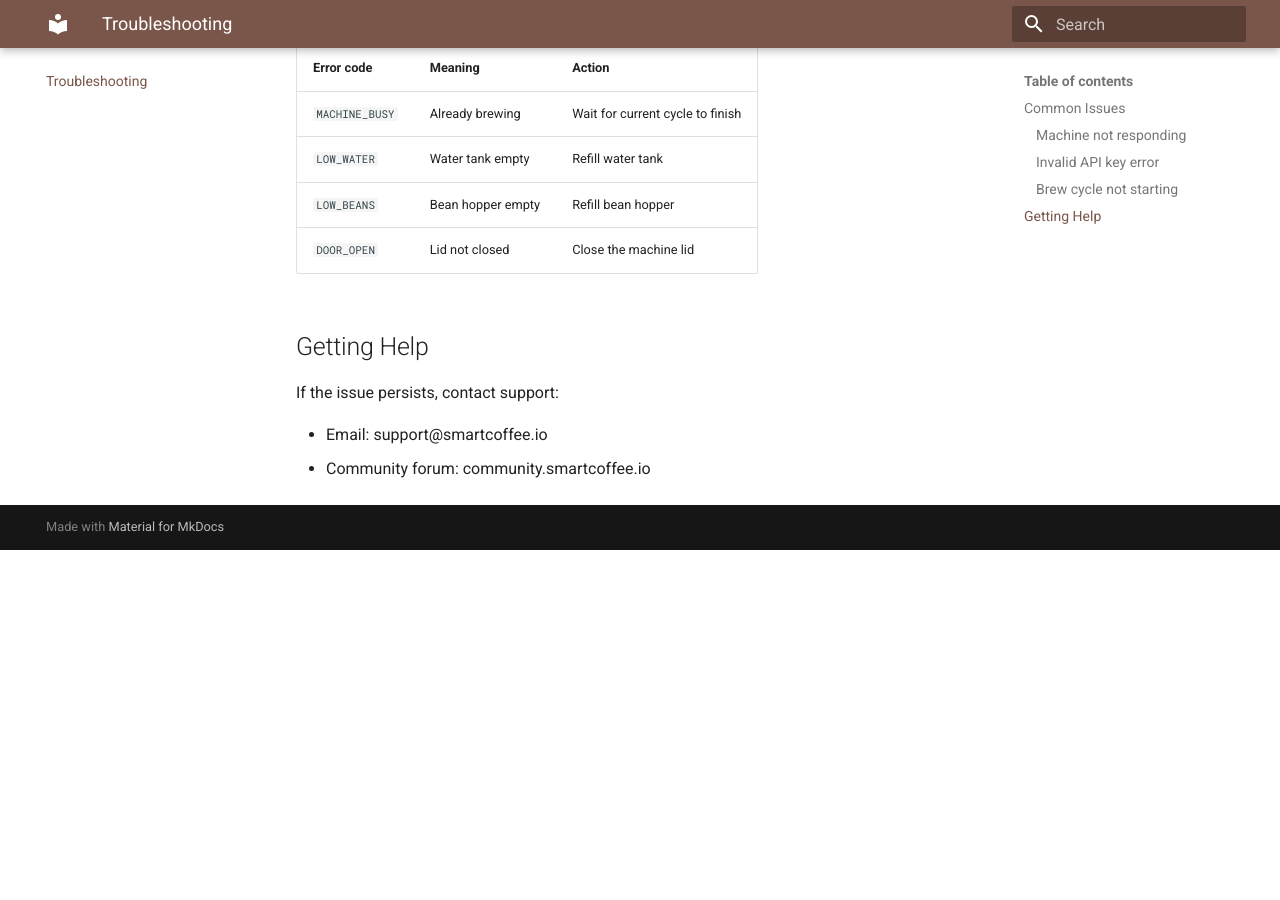
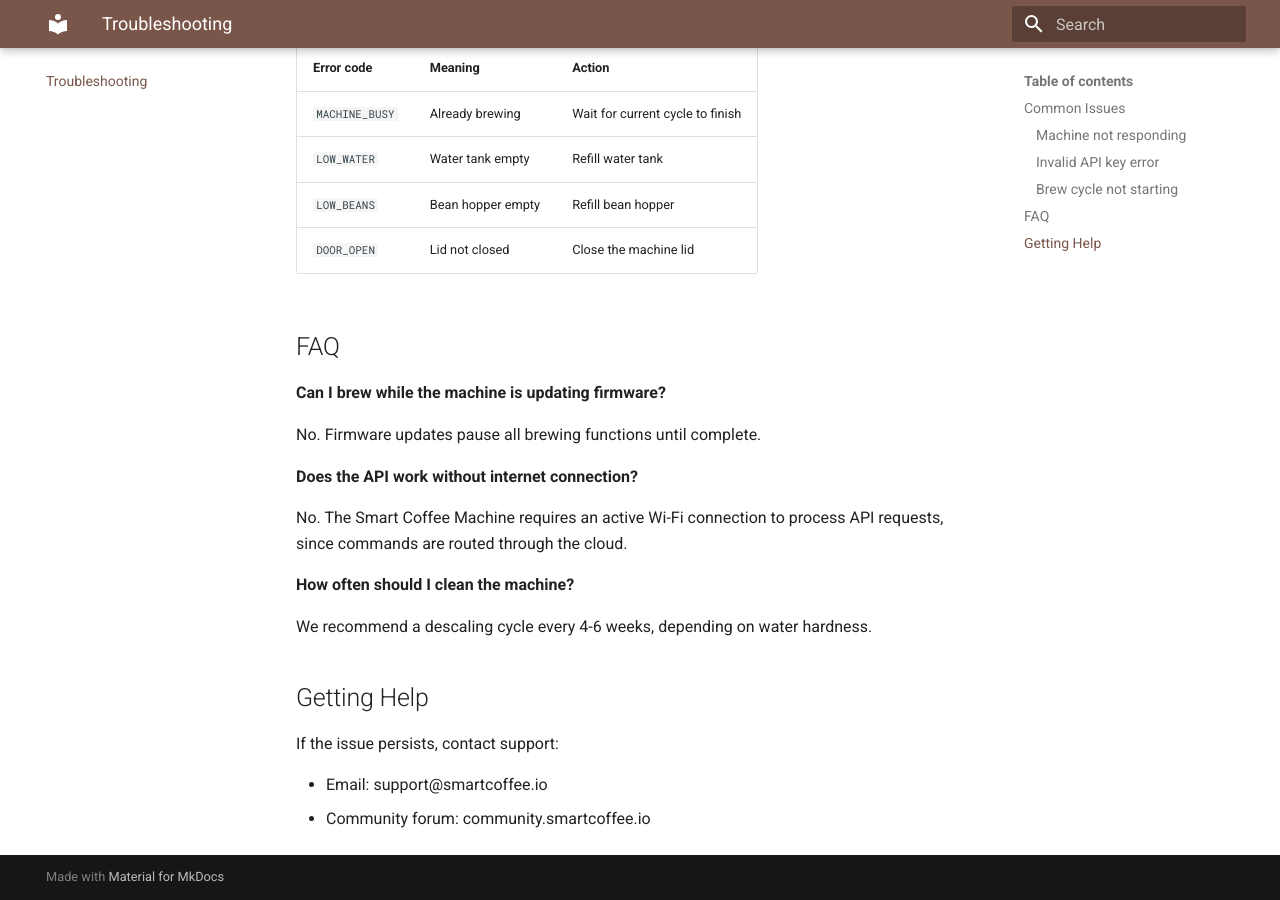
Before and after one commit to RuxShining/technical-writing-portfolio, an MkDocs documentation site: the page built from docs/troubleshooting.md, in a window 1280 px wide and 900 px high, scrolled down 1026 px. Built offline with MkDocs 1.6.1 and Material for MkDocs 9.7.7, drawn with Linux system fonts in a browser that asks for light colours; before the commit the page ends 1576 px from its top, so only the background shows below that.

Commit message:
Add FAQ section to troubleshooting page

```diff
--- a/docs/troubleshooting.md
+++ b/docs/troubleshooting.md
@@ -42,6 +42,21 @@
 | `LOW_BEANS` | Bean hopper empty | Refill bean hopper |
 | `DOOR_OPEN` | Lid not closed | Close the machine lid |
 
+## FAQ
+
+**Can I brew while the machine is updating firmware?**
+
+No. Firmware updates pause all brewing functions until complete.
+
+**Does the API work without internet connection?**
+
+No. The Smart Coffee Machine requires an active Wi-Fi connection
+to process API requests, since commands are routed through the cloud.
+
+**How often should I clean the machine?**
+
+We recommend a descaling cycle every 4-6 weeks, depending on water hardness.
+
 ## Getting Help
 
 If the issue persists, contact support:
```
